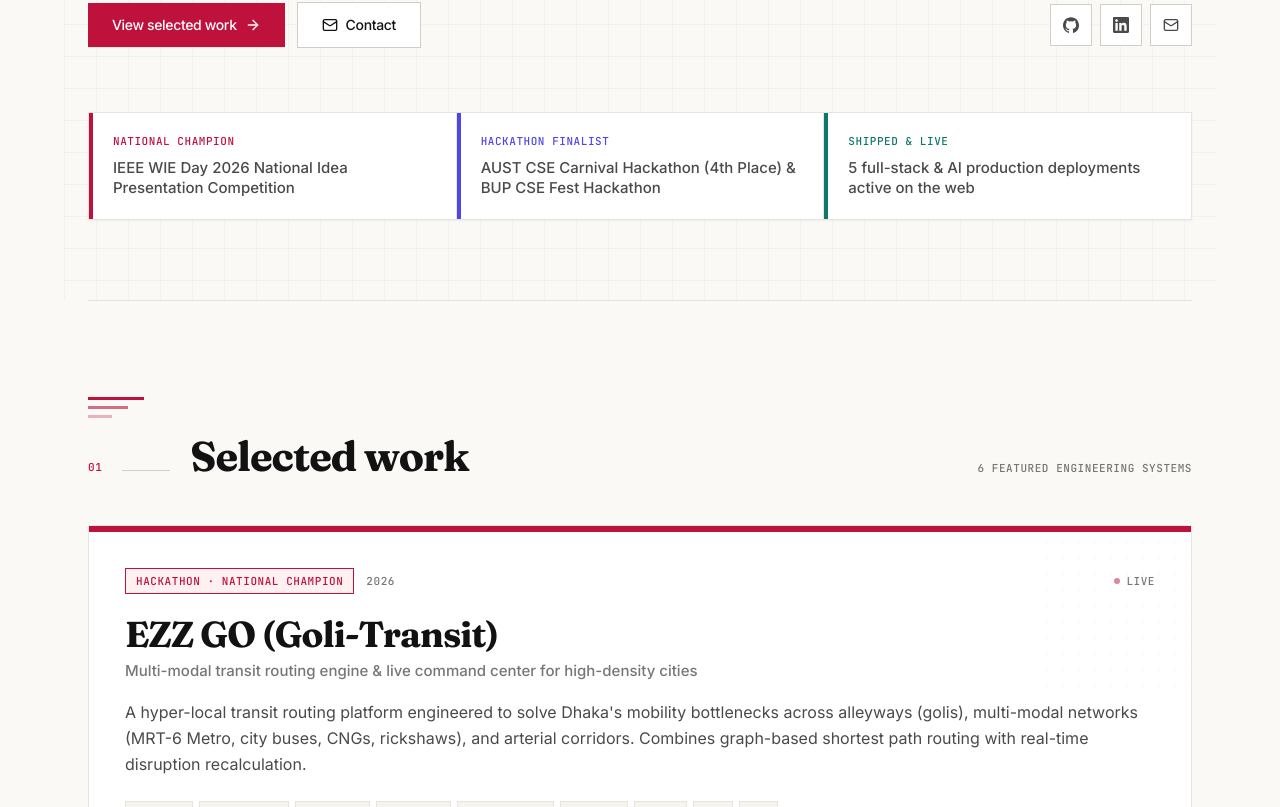
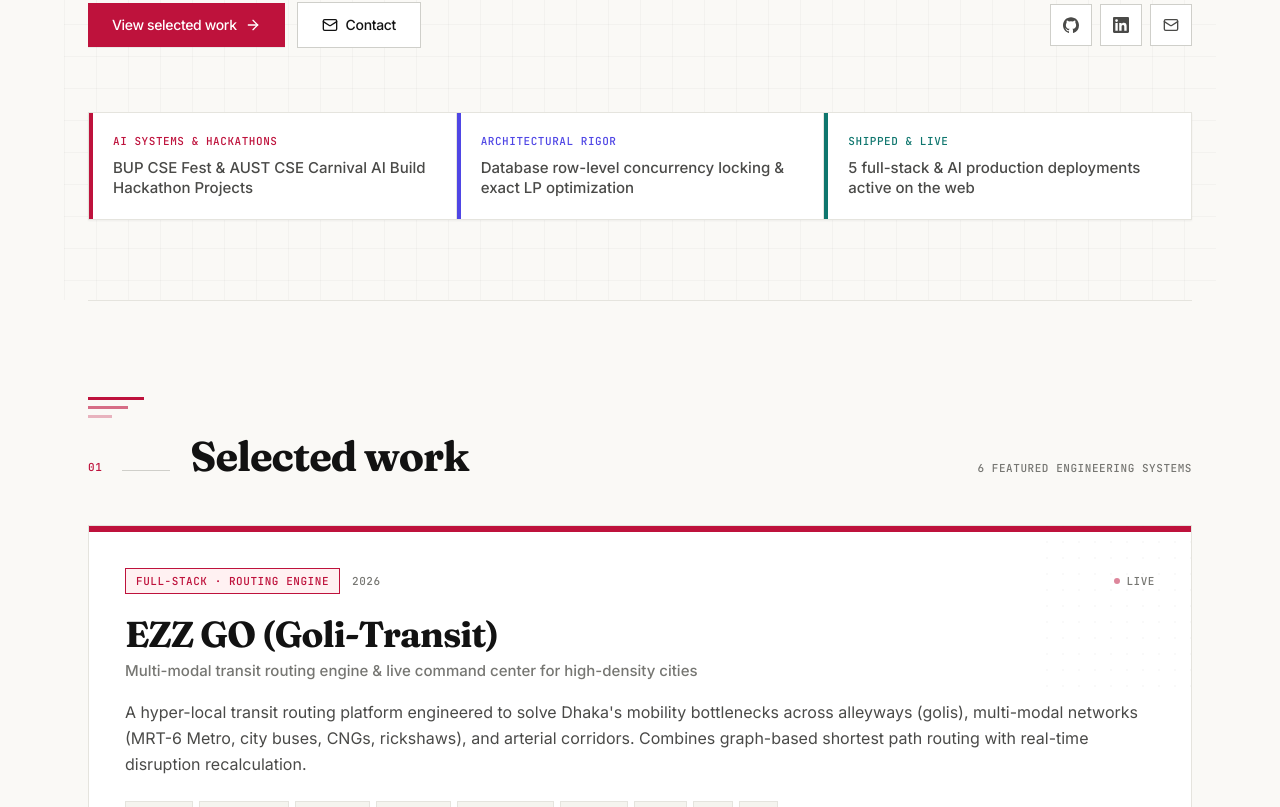
Before and after one commit to Turjo101365/portfolio, a React (Vite) app: page / in a window 1280 px wide. Shown: the part 793-1600 px from the top of the page. Built offline with nearby package versions, Linux system fonts and the light colour scheme.

Commit message:
fix: remove Goli Transit IEEE and Carnival awards as requested

```diff
--- a/src/components/Hero.tsx
+++ b/src/components/Hero.tsx
@@ -94,16 +94,16 @@ export const Hero: React.FC<HeroProps> = ({ onOpenContact }) => {
         <ul className="mt-16 flex flex-wrap gap-px border border-rule bg-rule shadow-sm">
           <li className="relative flex-1 basis-64 bg-white px-6 py-5">
             <span aria-hidden="true" className="absolute inset-y-0 left-0 w-1 bg-crimson" />
-            <p className="label text-crimson">National Champion</p>
+            <p className="label text-crimson">AI Systems & Hackathons</p>
             <p className="mt-2 text-[15px] leading-snug text-ink-2 font-medium">
-              IEEE WIE Day 2026 National Idea Presentation Competition
+              BUP CSE Fest & AUST CSE Carnival AI Build Hackathon Projects
             </p>
           </li>
           <li className="relative flex-1 basis-64 bg-white px-6 py-5">
             <span aria-hidden="true" className="absolute inset-y-0 left-0 w-1 bg-indigo" />
-            <p className="label text-indigo">Hackathon Finalist</p>
+            <p className="label text-indigo">Architectural Rigor</p>
             <p className="mt-2 text-[15px] leading-snug text-ink-2 font-medium">
-              AUST CSE Carnival Hackathon (4th Place) & BUP CSE Fest Hackathon
+              Database row-level concurrency locking & exact LP optimization
             </p>
           </li>
           <li className="relative flex-1 basis-64 bg-white px-6 py-5">
--- a/src/data/awards.ts
+++ b/src/data/awards.ts
@@ -1,26 +1,6 @@
 import { Award } from '../types';
 
 export const awards: Award[] = [
-  {
-    id: 'ieee-wie-2026',
-    title: 'National Champion',
-    event: 'IEEE WIE Day 2026 National Idea Presentation Competition, Southeast University',
-    date: 'Jul 2026',
-    position: 'Champion (1st Place)',
-    project: 'Goli Transit',
-    type: 'competition',
-    accent: 'crimson'
-  },
-  {
-    id: 'aust-carnival-hackathon',
-    title: '4th Place Finalist',
-    event: 'AUST CSE Carnival Hackathon',
-    date: 'Apr 2026',
-    position: '4th Place',
-    project: 'Goli Transit',
-    type: 'hackathon',
-    accent: 'crimson'
-  },
   {
     id: 'bup-cse-fest-2026',
     title: 'Hackathon Finalist & Showcase',
@@ -40,5 +20,25 @@ export const awards: Award[] = [
     project: 'AcadIQ',
     type: 'hackathon',
     accent: 'indigo'
+  },
+  {
+    id: 'quantization-research',
+    title: 'Empirical AI Research Pipeline',
+    event: 'Multilingual LLM Quantization & Precision Benchmark Study',
+    date: '2026',
+    position: 'Research Showcase',
+    project: 'BELEBELE Benchmark',
+    type: 'academic',
+    accent: 'crimson'
+  },
+  {
+    id: 'mela-architecture',
+    title: 'High-Throughput Concurrency Architecture',
+    event: 'Enterprise Relational Database & Concurrency Control Showcase',
+    date: '2026',
+    position: 'Architecture Showcase',
+    project: 'MELA',
+    type: 'academic',
+    accent: 'teal'
   }
 ];
--- a/src/data/projects.ts
+++ b/src/data/projects.ts
@@ -13,8 +13,8 @@ export const projects: Project[] = [
     liveUrl: 'https://frontend-nine-ashen-17.vercel.app',
     githubUrl: 'https://github.com/Turjo101365/Goli-Transit',
     isLive: true,
-    achievement: '🏆 Champion, IEEE WIE Day 2026 · 🎖️ 4th Place, AUST CSE Carnival Hackathon',
-    badgeLabel: 'Hackathon · National Champion',
+
+    badgeLabel: 'Full-Stack · Routing Engine',
     caseStudy: {
       overview: 'Dhaka is one of the densest cities on earth, characterized by informal narrow streets (golis) where four-wheel vehicles cannot enter, unpredictable road blockages, and an emerging metro corridor (MRT-6). Traditional mapping services fail to reflect multimodal local reality.',
       problem: 'Commuters frequently experience multi-hour delays because conventional navigation assumes homogeneous vehicle access and static road graphs, failing to calculate mode-switch penalties or narrow alley shortcuts.',
```
